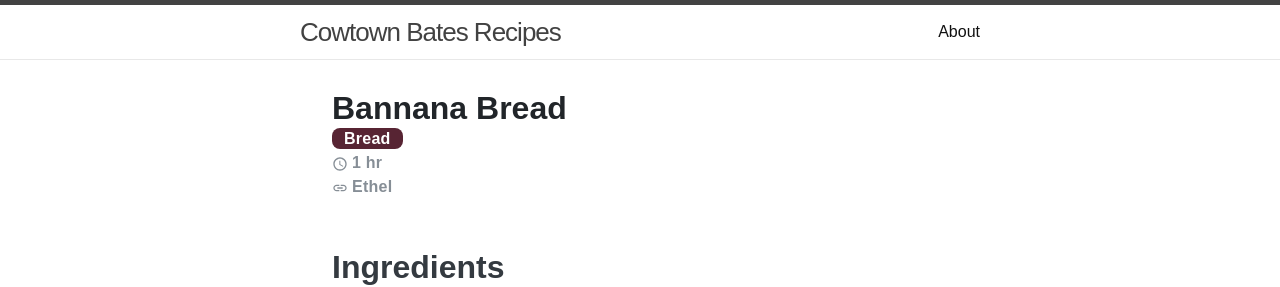
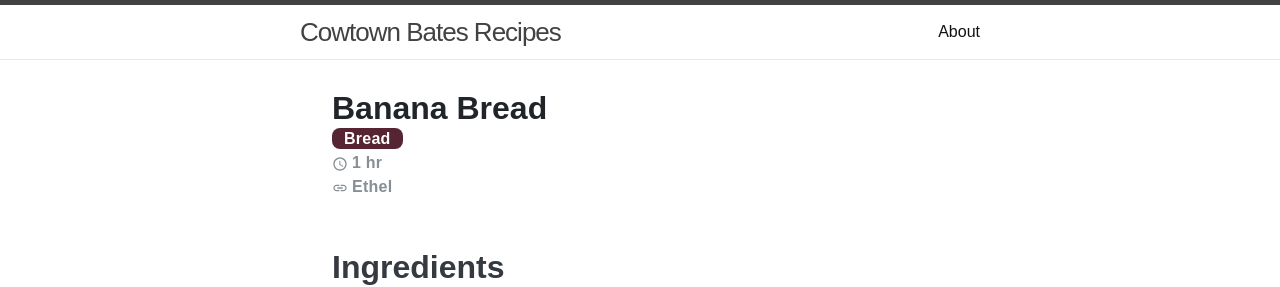
Before and after one commit to sfb1996/cookbook, a Jekyll site: the page built from _recipes/breads/banana-bread.md, in a window 1280 px wide. Shown: the top 287 px of the page. Built offline with Jekyll 4.4.1, drawn with Linux system fonts in a browser that asks for light colours.

Commit message:
bug fixes

```diff
--- a/_recipes/breads/bananna-bread.md
+++ b/_recipes/breads/banana-bread.md
@@ -1,5 +1,5 @@
 ---
-title: "Bannana Bread"
+title: "Banana Bread"
 layout: recipe
 ref: bannana-bread
 layout: recipe
```
Also changed, not shown: _recipes/dinners/mexican-beef-enchiladas.md (+1 -1 lines).
